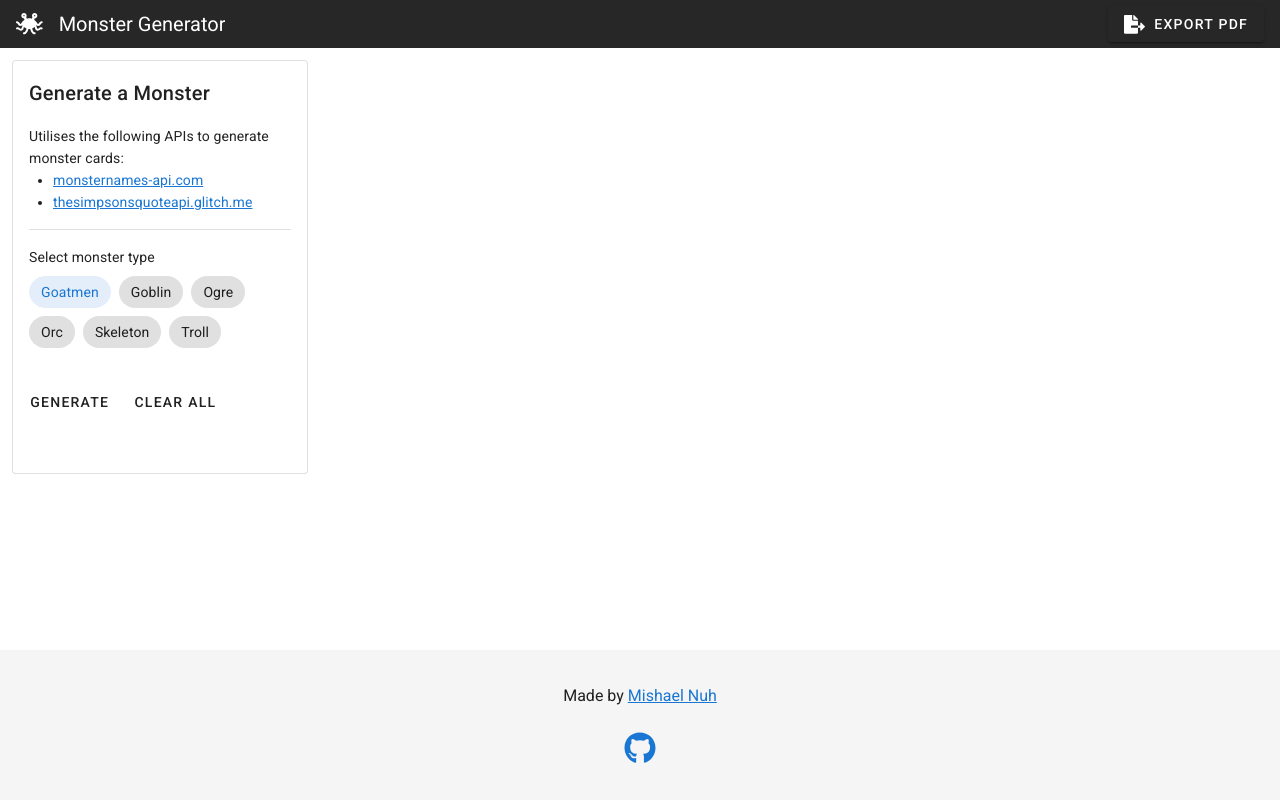
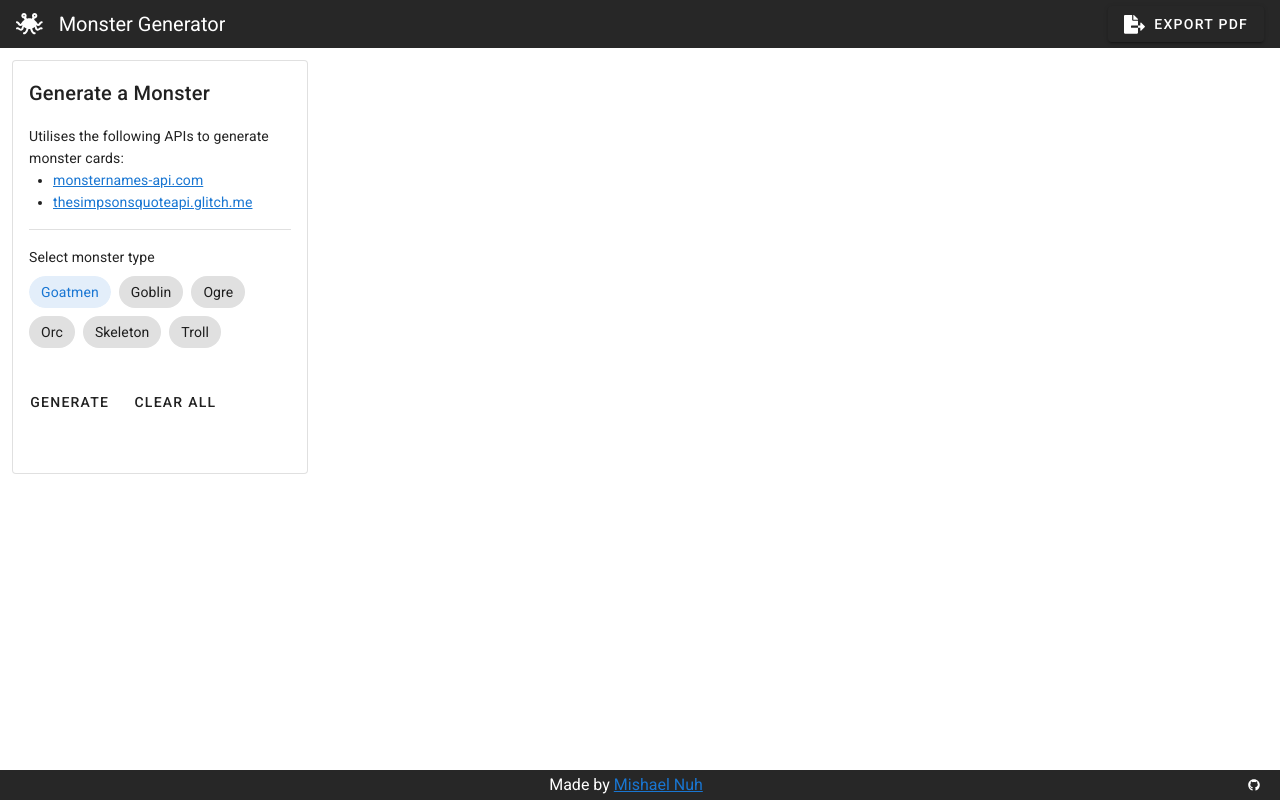
Before and after one commit to mishaelnuh/monster-generator, a Vue app: page / in a window 1280 px wide. Built offline with nearby package versions, Linux system fonts and the light colour scheme.

Commit message:
Make footer smaller and less atrocious.

```diff
--- a/src/App.vue
+++ b/src/App.vue
@@ -9,7 +9,7 @@
       </v-btn>
     </v-app-bar>
     <v-content>
-      <v-container fluid style="padding-bottom: 150px;">
+      <v-container fluid style="padding-bottom: 30px;">
         <v-row>
           <v-col xs="12" sm="6" md="4" lg="3" xl="2">
             <v-card outlined style="height: 100%;">
@@ -67,15 +67,13 @@
           </v-col>
         </v-row>
       </v-container>
-      <v-footer padless absolute style="height: 150px;">
-        <v-container>
-          <v-col class="text-center">
-            Made by <a href="https://www.mnuh.org/">Mishael Nuh</a>
-          </v-col>
-          <v-col class="text-center">
-            <a href="https://github.com/mishaelnuh/monster-generator"><i class="fab fa-github fa-2x"></i></a>
-          </v-col>
-        </v-container>
+      <v-footer dark padless absolute style="height: 30px;" class="px-3">
+        <v-spacer></v-spacer>
+        <div>
+          Made by <a href="https://www.mnuh.org/">Mishael Nuh</a>
+        </div>
+        <v-spacer></v-spacer>
+        <v-btn icon small href="https://github.com/mishaelnuh/monster-generator"><i class="fab fa-github"></i></v-btn>
       </v-footer>
     </v-content>
   </v-app>
```
